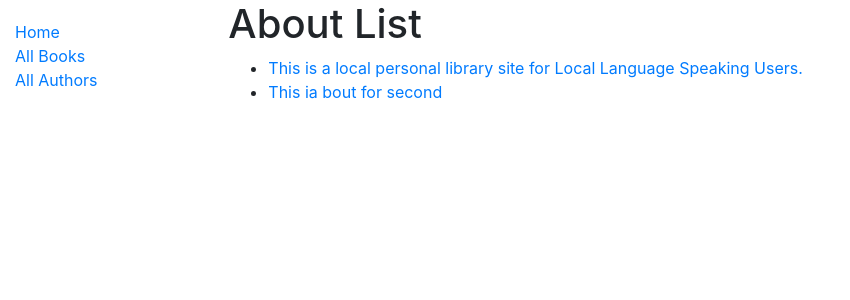
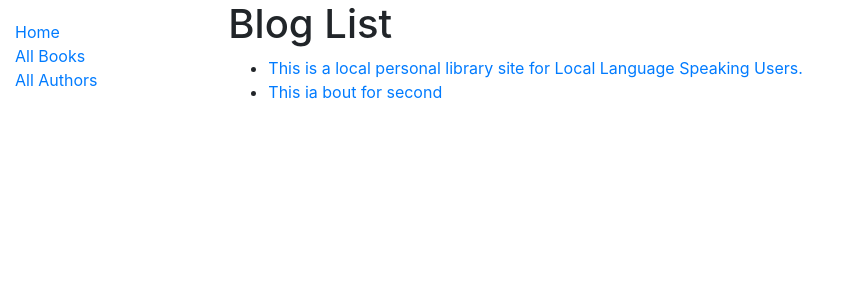
Before and after one commit to abhigyan709/mini-python-project-based-on-django-framework, a Django app: page /catalog/about/ in a window 1280 px wide. Shown: the top 300 px of the page, without its empty margins (0-850 px from the left). Run offline with Django 3.2, Linux system fonts and the light colour scheme; data comes from the database, SQL or seed files in the repository; both versions use the stored data as it was after the commit; some libraries are stand-ins or nearby versions.

Commit message:
"Started changes to blog model"

```diff
--- a/locallibrary/catalog/templates/catalog/about_list.html
+++ b/locallibrary/catalog/templates/catalog/about_list.html
@@ -1,7 +1,7 @@
 {% extends "base_generic.html" %}
 
 {% block content %}
-  <h1>About List</h1>
+  <h1>Blog List</h1>
   {% if about_list %}
   <ul>
     {% for about in about_list %}
--- a/locallibrary/catalog/templates/index.html
+++ b/locallibrary/catalog/templates/index.html
@@ -3,7 +3,7 @@
 {% block content %}
   <h3><div class="topnav">
   <a class="active" href="{% url 'index' %}">Home</a>
-  <a class="active" href="{% url 'about' %}">About</a>
+  <a class="active" href="{% url 'about' %}">Blogs</a>
   <a class="active" href="{% url 'language' %}">Languages</a>
   <a class="active" href="{% url 'genre' %}">Genres</a>
   <a class="active" href="{% url 'visitor' %}">Contact Us</a>
```
Also changed, not shown: locallibrary/db.sqlite3.
